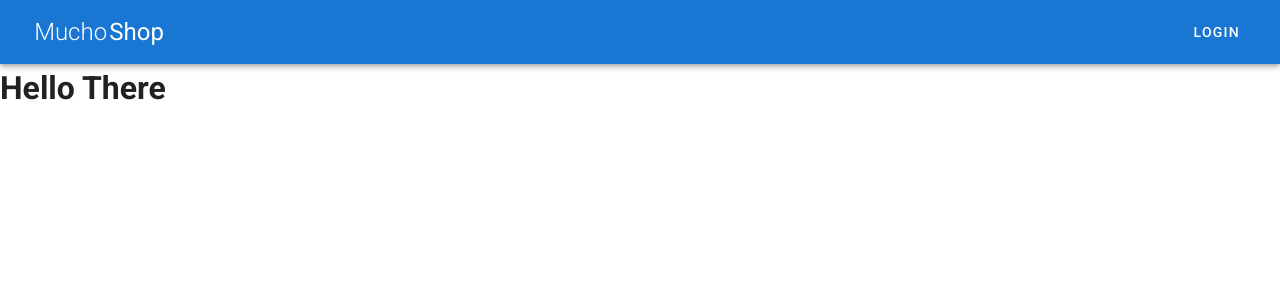
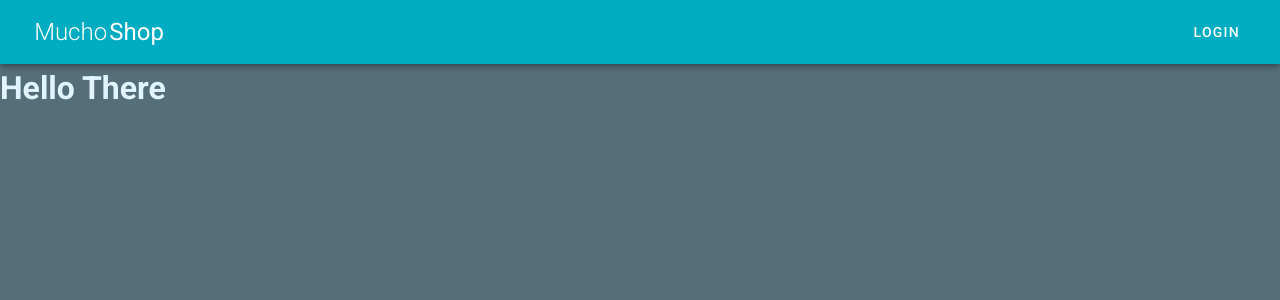
Before and after one commit to EmptyRamenBox/mart, a Vue app: page / in a window 1280 px wide. Shown: the top 300 px of the page. Built offline with nearby package versions, Linux system fonts and the light colour scheme.

Commit message:
Added Vuetify Custom Theme

```diff
--- a/src/App.vue
+++ b/src/App.vue
@@ -2,7 +2,7 @@
   <v-app>
     <NavBar />
 
-    <v-content>
+    <v-content class="background light-blue--text text--lighten-5">
       <router-view></router-view>
     </v-content>
   </v-app>
--- a/src/main.js
+++ b/src/main.js
@@ -10,5 +10,5 @@ new Vue({
   router,
   store,
   vuetify,
-  render: h => h(App)
+  render: (h) => h(App),
 }).$mount("#app");
--- a/src/plugins/vuetify.js
+++ b/src/plugins/vuetify.js
@@ -1,6 +1,22 @@
 import Vue from "vue";
 import Vuetify from "vuetify/lib";
+import "vuetify/dist/vuetify.css";
+import colors from "vuetify/lib/util/colors";
 
 Vue.use(Vuetify);
 
-export default new Vuetify({});
+const vuetify = new Vuetify({
+  theme: {
+    themes: {
+      light: {
+        primary: colors.cyan.darken1,
+        secondary: colors.blue.accent1,
+        tertiary: colors.lightBlue.accent3,
+        accent: colors.lime.accent3,
+        background: colors.blueGrey.darken1,
+      },
+    },
+  },
+});
+
+export default vuetify;
```
